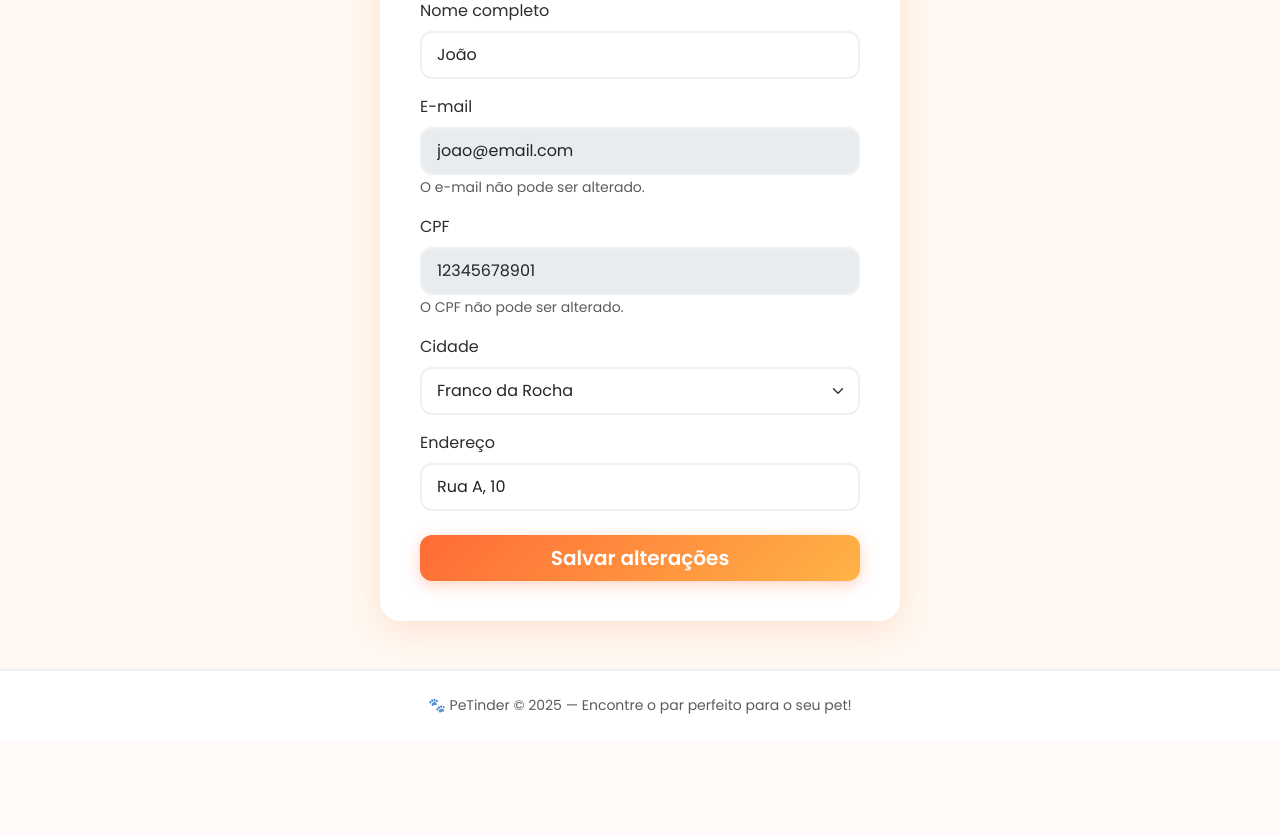
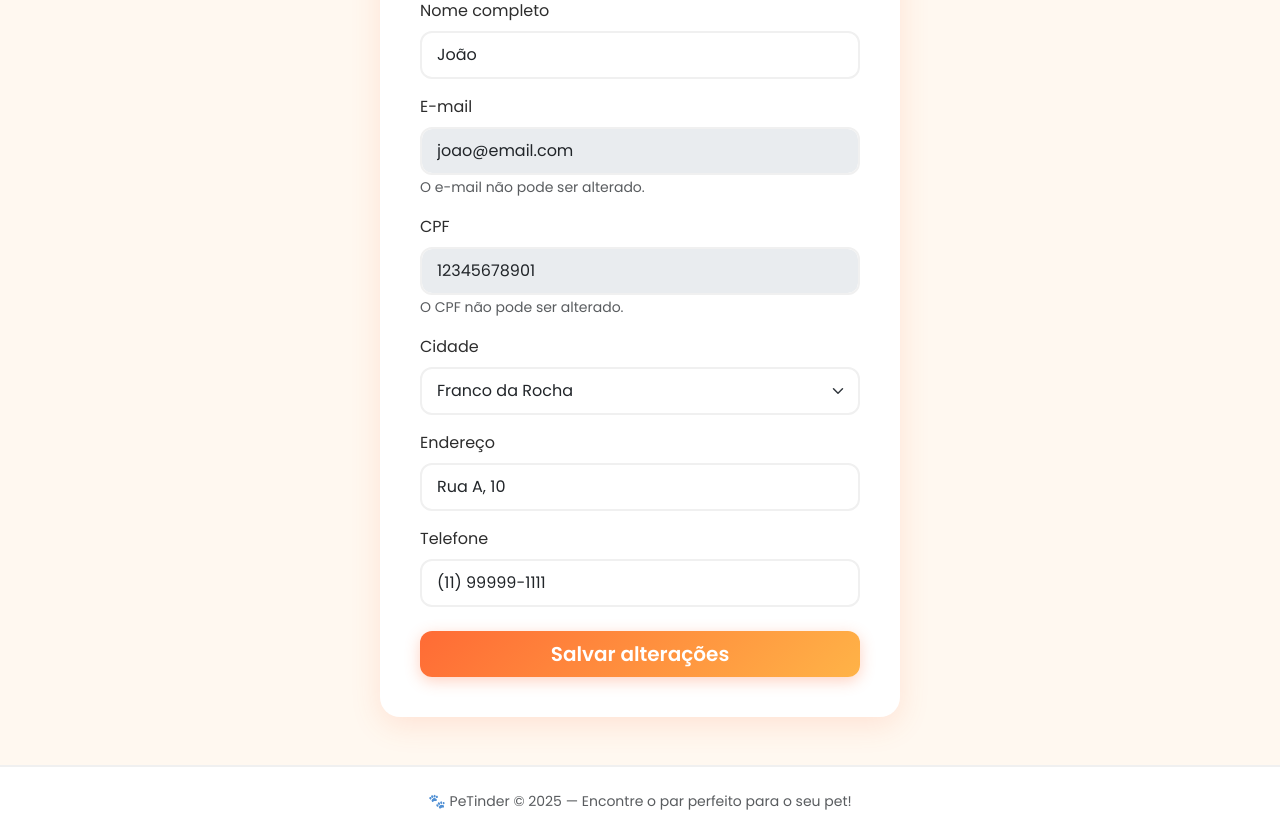
Before and after one commit to JoaoJesus00/petinder, a Flask app: page /perfil in a window 1280 px wide. Shown: the part 310-1146 px from the top of the page. Before the commit the page ends 1024 px from the top, so only its background shows below. Run offline with Flask 3, Linux system fonts and the light colour scheme; a user stored in the database is signed in; data comes from the database, SQL or seed files in the repository; both versions use the stored data as it was after the commit.

Commit message:
Finalizado, eu acho...

```diff
--- a/app/models/usuario.py
+++ b/app/models/usuario.py
@@ -17,6 +17,7 @@ class Usuario(UserMixin, db.Model):
     id_cidade = db.Column(db.Integer, db.ForeignKey('cidade.id'), nullable=False) # Chave estrangeira
     senha = db.Column(db.String(255), nullable=False)
     plano = db.Column(db.String(10), default='free')
+    telefone = db.Column(db.String(20))
 
     # Relacionamentos:
     animais = db.relationship('Animal', backref='dono', lazy=True)
--- a/app/routes/main.py
+++ b/app/routes/main.py
@@ -31,6 +31,7 @@ def perfil():
         current_user.nome = request.form.get('nome') # Atualiza os dados
         current_user.endereco = request.form.get('endereco')
         current_user.id_cidade = request.form.get('id_cidade')
+        current_user.telefone = request.form.get('telefone')
         db.session.commit() # Salva as mudanças no banco de dados
         flash('Perfil atualizado com sucesso!', 'success')
         return redirect(url_for('main.perfil')) # Redireciona de volta para a página de perfil
--- a/app/templates/perfil.html
+++ b/app/templates/perfil.html
@@ -85,6 +85,15 @@
                            value="{{ current_user.endereco or '' }}">
                 </div>
 
+                <div class="mb-3">
+                    <label class="form-label">Telefone</label>
+                    <input type="text"
+                        name="telefone"
+                        class="form-control"
+                        value="{{ current_user.telefone or '' }}"
+                        placeholder="(11) 99999-9999">
+                </div>
+
                 <div class="d-grid mt-4">
                     <button type="submit" class="btn btn-danger btn-lg">
                         Salvar alterações
```
Also changed, not shown: app/routes/pets.py (+5 -2 lines), petinder.db.
